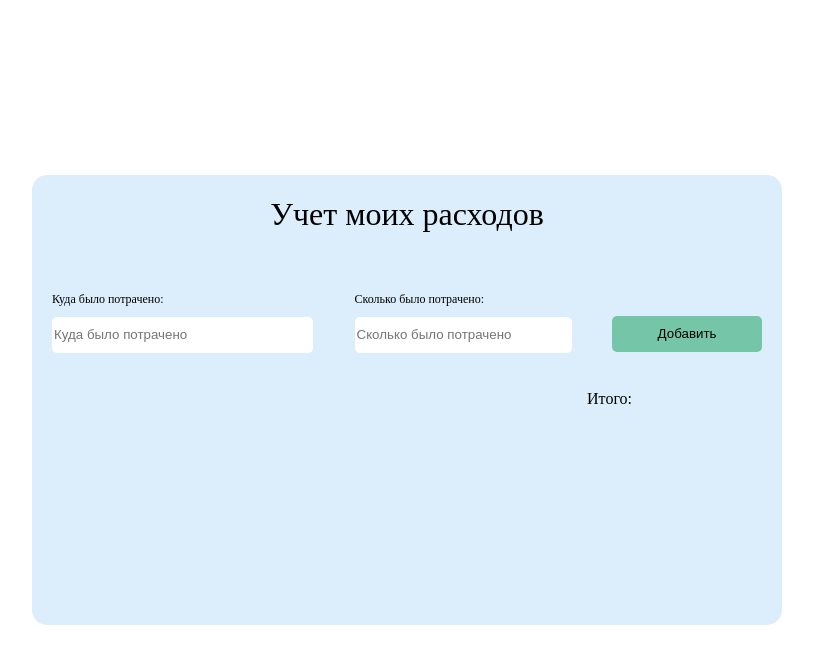
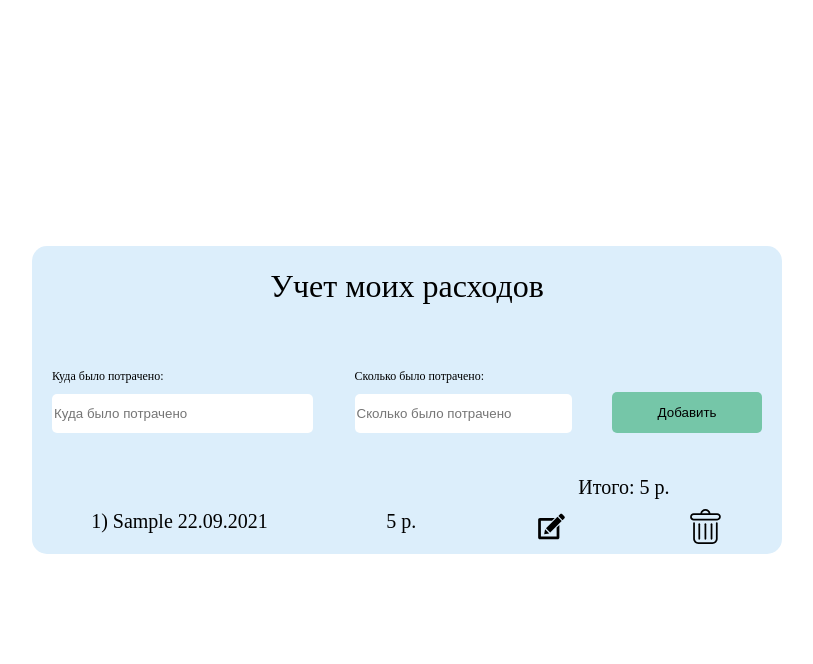
Before and after one commit to sayapinv/Cost-Accounting-Front-JS-Back-Node-MongoDb, a plain HTML site: page index.html in a window 1280 px wide. Both pictures are taken after typing "Sample", "5" into the empty fields and a click on the button "Добавить". Shown: the whole page, without its empty margins (233-1046 px from the left). Drawn offline with nearby package versions, Linux system fonts and the light colour scheme.

Commit message:
front new info

```diff
--- a/index.html
+++ b/index.html
@@ -24,9 +24,10 @@
                 </div>
             </div>
             <div class="total">
-                <span>Итого:</span>
+                <span id="totalid"></span>
             </div>
-                <div id="content-page"></div>
+            <div id="content-page"></div>
+
         </div>
         <script src="https://cdn.jsdelivr.net/npm/underscore@1.13.1/underscore-umd-min.js"></script>
         <script src="https://yastatic.net/lodash/4.17.11/lodash.min.js"></script>
--- a/script.js
+++ b/script.js
@@ -3,29 +3,56 @@ let allTasks = [];
 let inputOne = null;
 let inputTwo = null;
 
-
+let summ = 0;
 
 inputOne = document.getElementById('inp_one');
 inputTwo = document.getElementById('inp_two');
 
+onClickButton=()=>{
 
+    if(inputOne.value!=='' && inputTwo.value!==''){
 
-onClickButton=()=>{
-    if(inputOne.value!=='' && inputTwo.value!==''){
         allTasks.push({
             name: inputOne.value,
             price: inputTwo.value
         });
+
         inputOne.value = '';
         inputTwo.value = '';
-        console.log(allTasks)
+
+        summ = 0;
+
+        allTasks.forEach(index=>{
+            summ +=Number(index.price)
+        })
+
+
         render();
+    }else{
+        console.error('одно из полей пустое');
     }
 
 }
 
+function formatDate(date) {
 
-render = () =>{
+    let dd = date.getDate();
+    if (dd < 10) dd = '0' + dd;
+
+    let mm = date.getMonth() + 1;
+    if (mm < 10) mm = '0' + mm;
+
+    let yy = date.getFullYear();
+
+    return dd + '.' + mm + '.' + yy;
+}
+
+let d = new Date();
+
+let actualDate = formatDate(d);//здесь лежит готовая дата
+
+
+const render = () =>{
 
     const content = document.getElementById('content-page');
 
@@ -37,6 +64,54 @@ render = () =>{
         let container = document.createElement('div');
         container.id = `task-${index}`;
         container.className = 'task-container';
+        let textName = document.createElement('p')
+        content.appendChild(container)
+        let number = index+1+") ";
+        textName.innerText = number+item.name+' '+actualDate;
+        container.appendChild(textName);
+        let textPrice = document.createElement('p')
+        content.appendChild(container)
+        textPrice.innerText = item.price+' p.';
+        container.appendChild(textPrice);
+        const imageEdit = document.createElement('img');
+        imageEdit.src = 'edit.svg';
+        const imageDelete = document.createElement('img');
+        imageDelete.src = 'delete.svg';
+        container.appendChild(imageEdit);
+        container.appendChild(imageDelete);
+        const contentTotal = document.getElementById('totalid')
+        contentTotal.innerText = 'Итого: '+summ+' р.'
+        imageDelete.onclick = () => deleteElement(index)
+        imageEdit.onclick = () => editElement(textName,textPrice,container,item.name,item.price,imageEdit,index)
     })
+
 }
-render();
+
+const deleteElement = (index) =>{                                                                                        //функция удаления элемента из массива по индексу элемента
+
+    allTasks.splice(index,1);//удалем 1 элемент с выбранным индексом
+
+    summ = 0;
+    allTasks.forEach(index=>{
+        summ +=Number(index.price)
+    })
+
+    const contentTotal = document.getElementById('totalid')
+    contentTotal.innerText = '';
+
+
+    render();
+
+}
+
+const editElement = (textName,container,itemName,itemPrice,imageEdit,index) =>{
+
+    const newTag =  document.createElement('input');
+    newTag.value = itemName;//добавляем к новому input атрибут value со значением нашего текста который был в p
+    container.replaceChild(newTag, text );//заменяем наши теги
+    const editImg =  document.createElement('img');//новая картинка
+    editImg.src = 'ok.svg';//атрибут
+    container.replaceChild(editImg, imageEdit );//заменяем наши картинки на время редактирования
+    editImg.onclick = () => editElementSave(index,newTag);//передаем параметры индекс элемента который мы хотим сохранить и нашновосозданный инпут
+
+}
--- a/style.css
+++ b/style.css
@@ -7,7 +7,6 @@ body{
 }
 .main {
     width: 750px;
-    height: 450px;
     background-color: rgb(220,238,251);
     border-radius: 15px;
     display: flex;
@@ -16,10 +15,9 @@ body{
     flex-direction: column;
 }
 .block {
-
     display: flex;
     width: 100%;
-    height: 30%;
+    height: 150px;
     align-items: center;
     justify-content: space-around;
 }
@@ -27,42 +25,37 @@ body{
     display: flex;
     align-items: center;
     justify-content: flex-end;
-    width: 60%;
+    width: 70%;
 }
 .box1 {
-
     width: 35%;
     height: 100%;
-    /* align-items: center; */
     display: flex;
     flex-direction: column;
     justify-content: center;
 }
 .box2 {
-
     width: 29%;
     height: 100%;
-    /* align-items: center; */
     display: flex;
     flex-direction: column;
     justify-content: center;
 }
 .box3 {
-
     width: 20%;
     height: 100%;
-    /* align-items: center; */
     display: flex;
     flex-direction: column;
     justify-content: center;
 }
+
 input {
     border-radius: 5px;
     border: none;
     width: 98%;
     height: 25%;
 }
-p {
+p{
     margin: 0px;
     margin-bottom: 10px;
     font-size: 12px;
@@ -75,6 +68,31 @@ button {
     border: none;
     border-radius: 5px;
 }
+
 h1{
     font-weight: initial;
 }
+
+#content-page {
+    width: 100%;
+    height: 48%;
+}
+
+.task-container {
+    display: flex;
+    align-items: center;
+    justify-content: space-around;
+    margin-bottom: 10px;
+    margin-top: 10px;
+}
+
+img{
+    width: 35px;
+}
+
+.task-container p{
+    font-size: 20px;
+}
+span{
+    font-size: 20px;
+}
```
